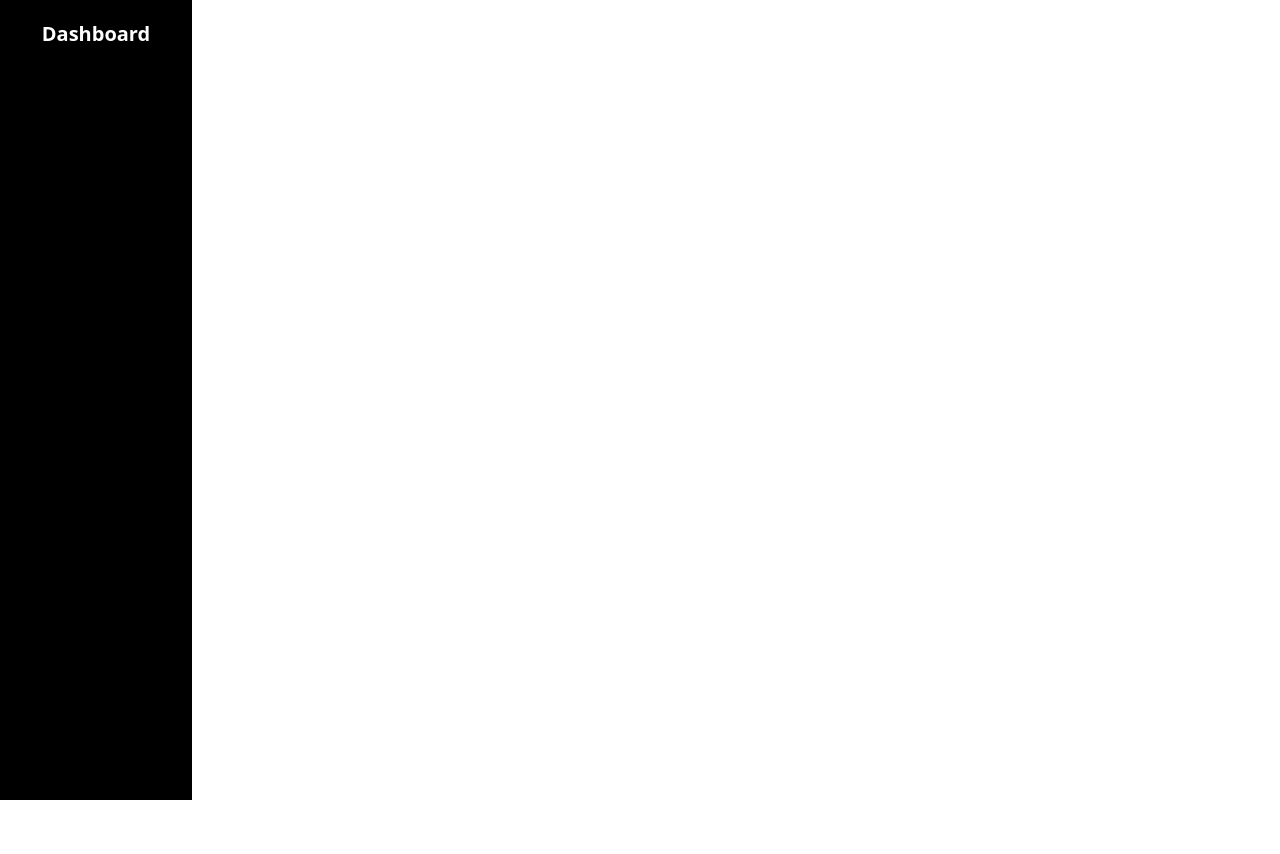
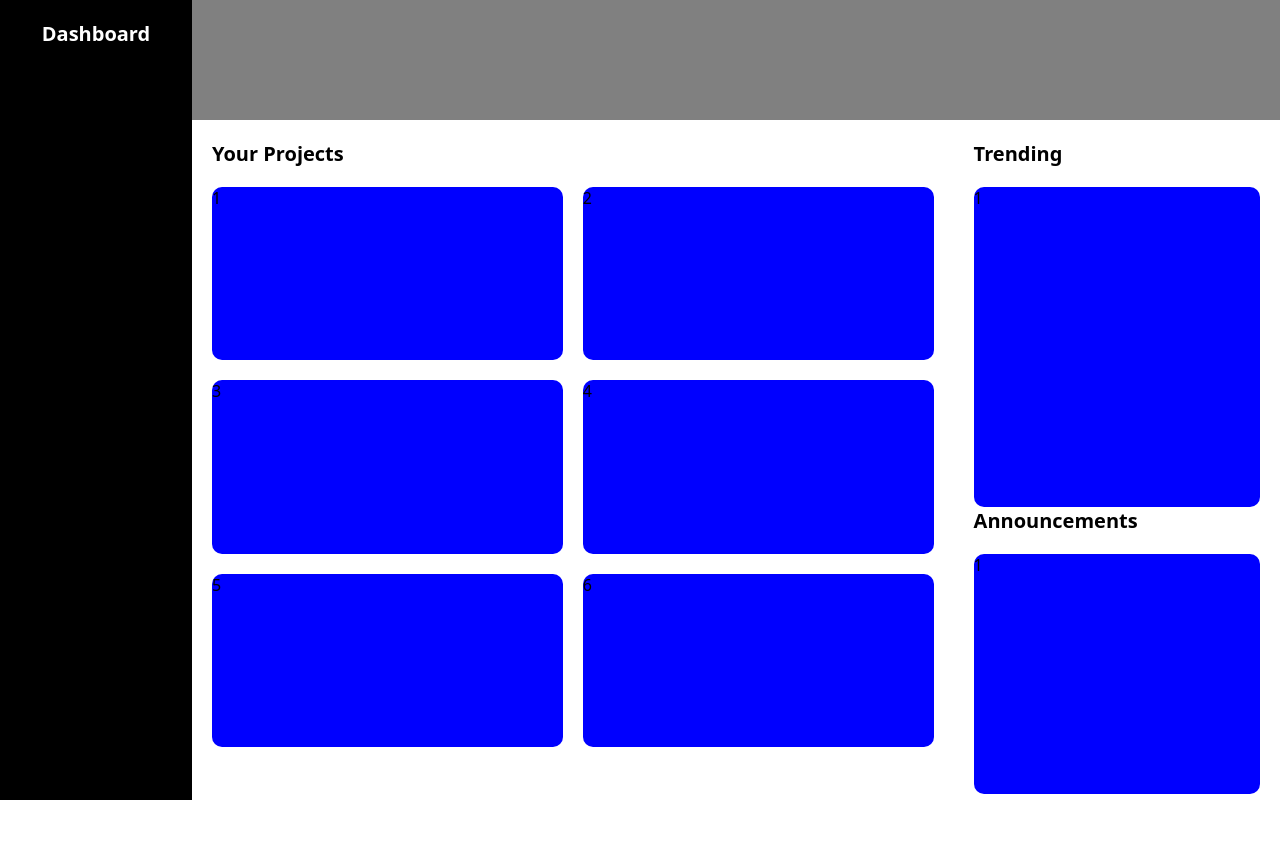
Before and after one commit to kaeladair/admin-dashboard, a plain HTML site: page index.html in a window 1280 px wide. Before the commit the page ends 800 px from the top, so only its background shows below. Drawn offline with Linux system fonts and the light colour scheme.

Commit message:
Initial card layout

```diff
--- a/css/styles.css
+++ b/css/styles.css
@@ -21,3 +21,64 @@
     margin-top: 20px;
     font-size: 20px;
 }
+
+.header {
+    background-color: gray;
+}
+
+.content {
+    display: grid;
+    grid-template-rows: 15% 85%;
+}
+
+.grid {
+    display: grid;
+    grid-template-columns: 70% 30%;
+}
+
+.grid-title {
+    font-size: 20px;
+    margin: 20px;
+}
+
+.cards {
+    display: grid;
+    grid-template-columns: 1fr 1fr;
+    height: 70vh;
+    gap: 20px;
+    margin: 20px;
+}
+
+.card {
+    background-color: blue;
+    border-radius: 10px;
+}
+
+.trending {
+    display: grid;
+    grid-template-rows: 50% 50%;
+}
+
+.trending-title {
+    font-size: 20px;
+    margin: 20px;
+}
+
+.trending-card {
+    background-color: blue;
+    border-radius: 10px;
+    margin: 20px;
+    height: 40vh;
+}
+
+.announce-card {
+    background-color: blue;
+    border-radius: 10px;
+    margin: 20px;
+    height: 30vh;
+}
+
+.announce-title {
+    font-size: 20px;
+    margin: 20px;
+}
--- a/index.html
+++ b/index.html
@@ -17,7 +17,38 @@
         </div>
 
         <div class="content">
+            <div class="header">
 
+            </div>
+            <div class="grid">
+                <div class="main-grid">
+                    <h1 class="grid-title">Your Projects</h1>
+
+                    <div class="cards">
+                        <div class="card">1</div>
+                        <div class="card">2</div>
+                        <div class="card">3</div>
+                        <div class="card">4</div>
+                        <div class="card">5</div>
+                        <div class="card">6</div>
+                    </div>
+
+                </div>
+                <div class="trending">
+                    <div class="trending1">
+                        <h1 class="trending-title">Trending</h1>
+                        <div class="trending-card">
+                            1
+                        </div>
+                    </div>
+                    <div class="trending2">
+                        <h1 class="announce-title">Announcements</h1>
+                        <div class="announce-card">
+                            1
+                        </div>
+                    </div>
+                </div>
+            </div>
         </div>
     </div>
 
```
